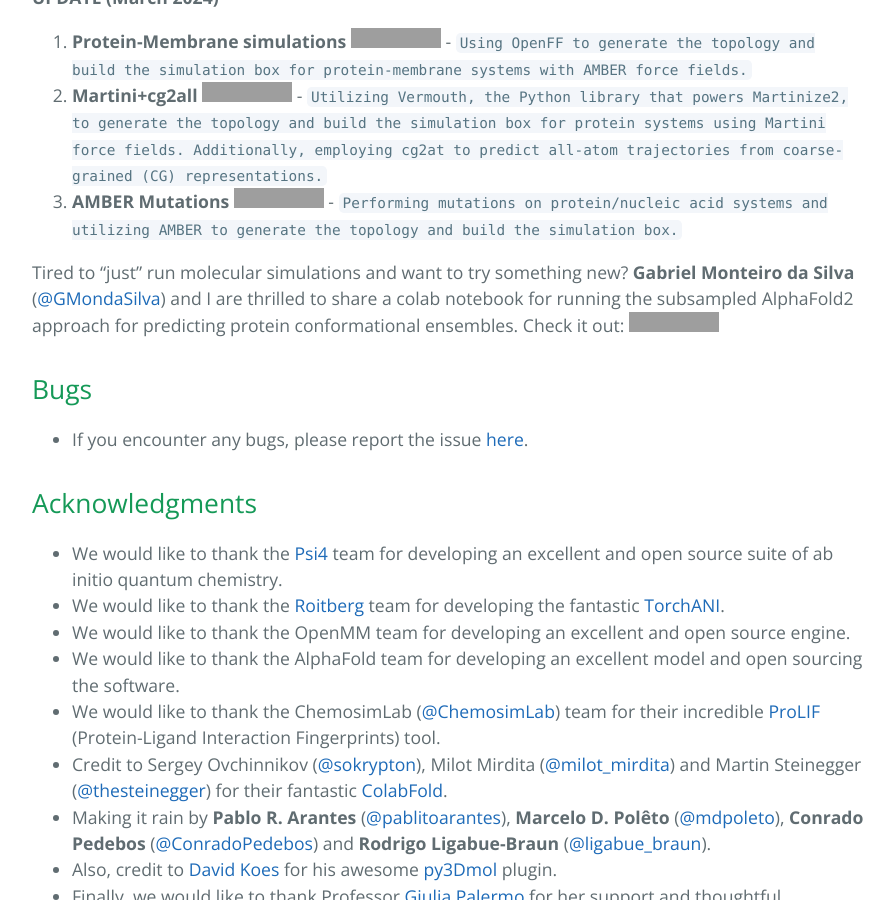
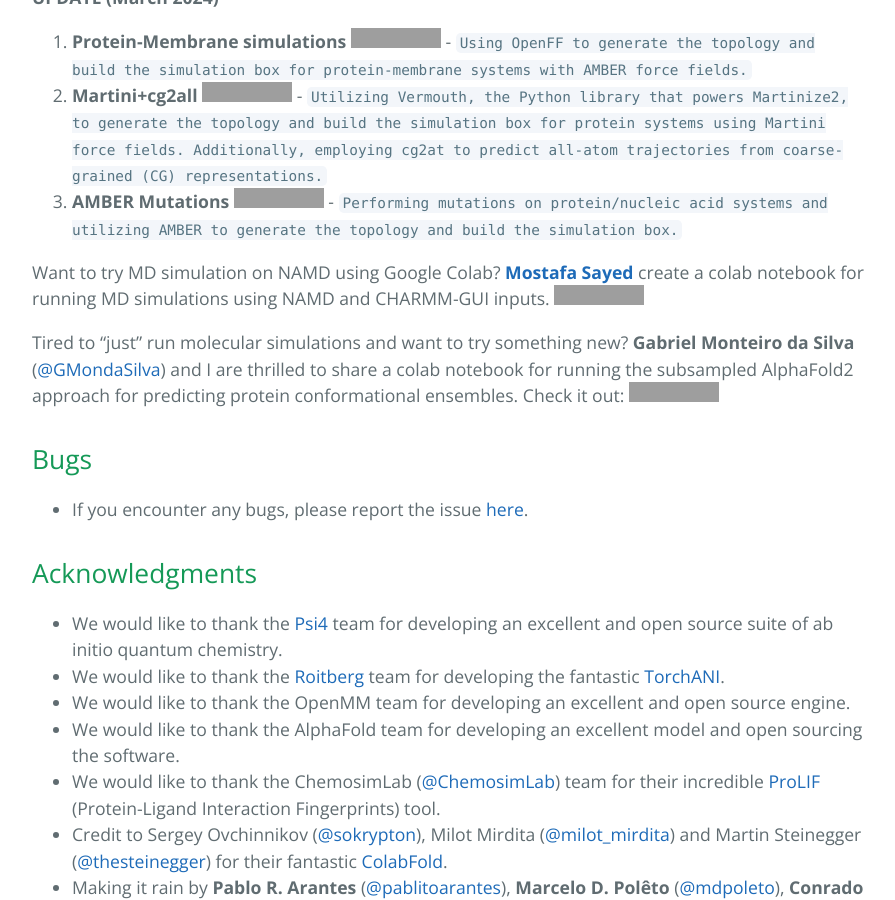
Before and after one commit to pablo-arantes/making-it-rain, a Jekyll site: the page built from index.md, in a window 1280 px wide and 900 px high, scrolled down 2049 px. Shown: the whole window, without its empty margins (192-1087 px from the left). Built offline with Jekyll 4.4.1, drawn with Linux system fonts in a browser that asks for light colours; our own code applies the rules of GitHub Pages for plain Markdown files; the repository's description, which GitHub fills in, is left out; grey boxes are pictures that could not be loaded.

Commit message:
Update index.md

```diff
--- a/index.md
+++ b/index.md
@@ -37,6 +37,8 @@
 12. **Martini+cg2all** [![Open In Colab](https://colab.research.google.com/assets/colab-badge.svg)](https://colab.research.google.com/github/pablo-arantes/making-it-rain/blob/main/Martini%2Bcg2all.ipynb)  - `Utilizing Vermouth, the Python library that powers Martinize2, to generate the topology and build the simulation box for protein systems using Martini force fields. Additionally, employing cg2at to predict all-atom trajectories from coarse-grained (CG) representations.`
 13. **AMBER Mutations** [![Open In Colab](https://colab.research.google.com/assets/colab-badge.svg)](https://colab.research.google.com/github/pablo-arantes/making-it-rain/blob/main/Amber_mutations.ipynb)  - `Performing mutations on protein/nucleic acid systems and utilizing AMBER to generate the topology and build the simulation box.`
 
+Want to try MD simulation on NAMD using Google Colab? [**Mostafa Sayed**](https://github.com/mabdelmaksoud53) create a colab notebook for running MD simulations using NAMD and CHARMM-GUI inputs. [![Open In Colab](https://colab.research.google.com/assets/colab-badge.svg)](https://colab.research.google.com/github/mabdelmaksoud53/Colab_NAMD_Suite/blob/main/MD_NAMD.ipynb)
+
 Tired to "just" run molecular simulations and want to try something new?
 **Gabriel Monteiro da Silva** ([@GMondaSilva](https://twitter.com/GMondaSilva)) and I are thrilled to share a colab notebook for running the subsampled AlphaFold2 approach for predicting protein conformational ensembles. Check it out: [![Open In Colab](https://colab.research.google.com/assets/colab-badge.svg)](https://colab.research.google.com/github/GMdSilva/gms_natcomms_1705932980_data/blob/main/AlphaFold2_Traj_v1.ipynb)
 
```
